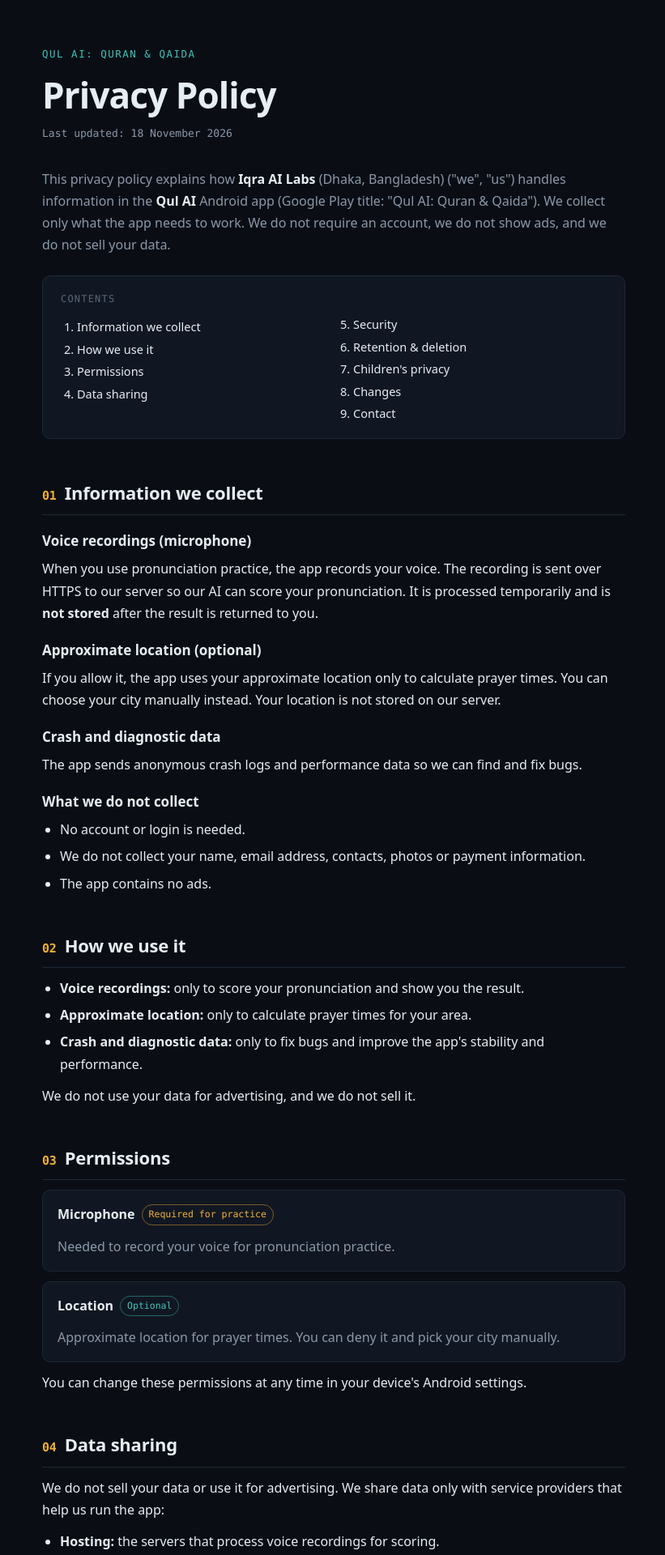
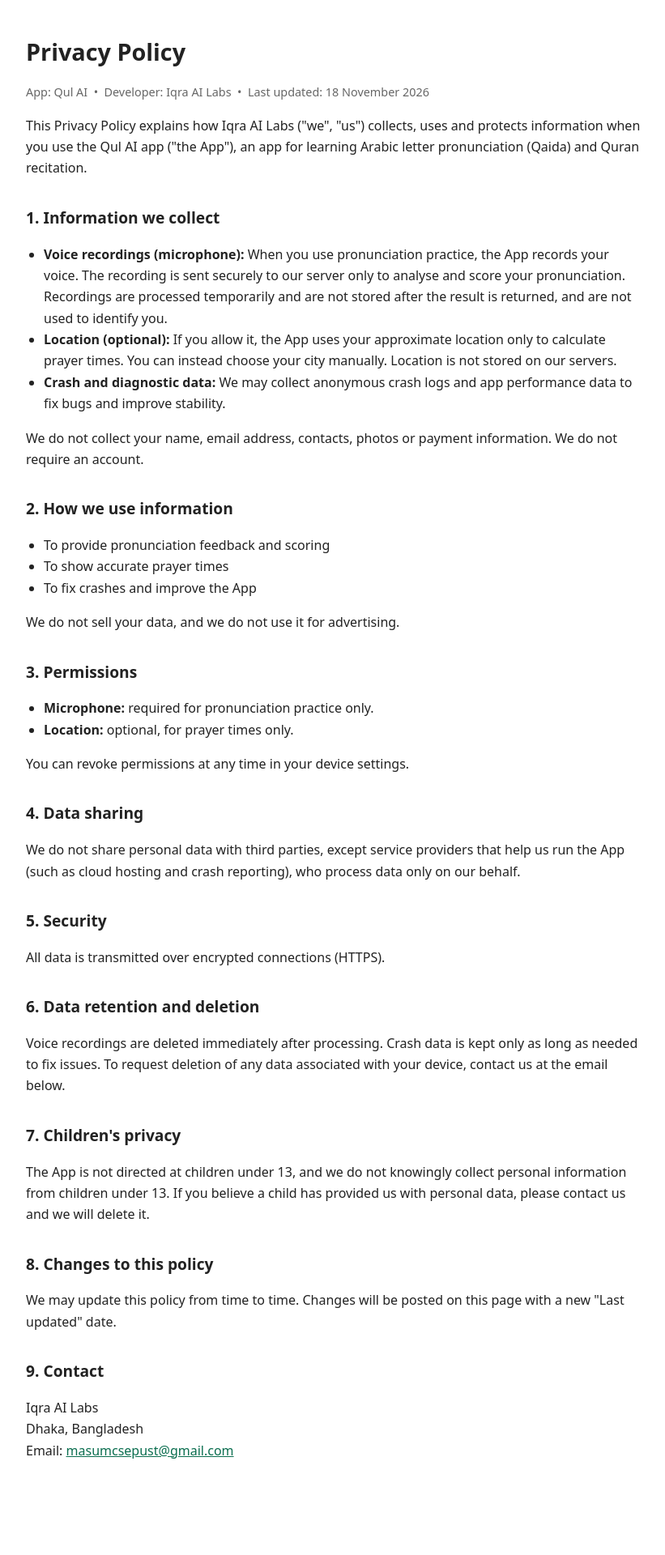
Before and after one commit to masumcsepust/masumcsepust.github.io, a Jekyll site: the page qul/privacy/index.html, which Jekyll copies as it is, in a window 1280 px wide. Shown: the top 1920 px of the page at 81% size, without its empty margins (228-1049 px from the left). Built offline with Jekyll 4.4.1, drawn with Linux system fonts in a browser that asks for light colours; after the commit the page ends 1844 px from its top, so only the background shows below that; some of the changed text lies outside the part shown.

Commit message:
Replace Qul AI privacy policy with simplified version
Co-Authored-By: Claude Opus 5.5 <noreply@anthropic.com>

```diff
--- a/qul/privacy/index.html
+++ b/qul/privacy/index.html
@@ -3,169 +3,65 @@
 <head>
 <meta charset="UTF-8">
 <meta name="viewport" content="width=device-width, initial-scale=1.0">
-<title>Qul AI Privacy Policy</title>
-<meta name="description" content="Privacy policy for Qul AI: Quran &amp; Qaida, an Android app by Iqra AI Labs.">
-<link rel="canonical" href="https://masumcsepust.github.io/qul/privacy/">
+<title>Privacy Policy – Qul AI</title>
 <style>
-  :root{
-    --void:#0a0e14;
-    --panel:#111722;
-    --line:#1d2735;
-    --ink:#e6edf3;
-    --muted:#8b98a9;
-    --dim:#5a6678;
-    --amber:#f2b134;
-    --teal:#39c5bb;
-    --mono:ui-monospace,SFMono-Regular,Menlo,Consolas,"Liberation Mono",monospace;
-    --body:system-ui,-apple-system,"Segoe UI",Roboto,"Helvetica Neue",Arial,sans-serif;
-  }
-  *{margin:0;padding:0;box-sizing:border-box}
-  html{-webkit-text-size-adjust:100%}
-  body{background:var(--void);color:var(--ink);font-family:var(--body);line-height:1.7;-webkit-font-smoothing:antialiased;font-size:16px}
-  ::selection{background:var(--amber);color:var(--void)}
-  a{color:var(--teal);text-decoration:underline;text-underline-offset:3px}
-  a:hover{color:var(--amber)}
-  :focus-visible{outline:2px solid var(--teal);outline-offset:3px;border-radius:4px}
-  .wrap{max-width:760px;margin:0 auto;padding:56px 20px 72px}
-  .eyebrow{font-family:var(--mono);font-size:12.5px;color:var(--teal);letter-spacing:.12em;text-transform:uppercase;margin-bottom:16px}
-  h1{font-size:clamp(30px,6vw,44px);line-height:1.1;font-weight:700;letter-spacing:-.02em;margin-bottom:12px}
-  .meta{font-family:var(--mono);font-size:13px;color:var(--muted);margin-bottom:32px}
-  .intro{color:var(--muted);margin-bottom:24px}
-  .intro b{color:var(--ink)}
-  nav.toc{background:var(--panel);border:1px solid var(--line);border-radius:10px;padding:18px 22px;margin-bottom:40px}
-  nav.toc p{font-family:var(--mono);font-size:12px;color:var(--dim);text-transform:uppercase;letter-spacing:.1em;margin-bottom:8px}
-  nav.toc ol{padding-left:20px;columns:2;column-gap:28px}
-  nav.toc li{font-size:14.5px;margin:3px 0;break-inside:avoid}
-  nav.toc a{color:var(--ink);text-decoration:none}
-  nav.toc a:hover{color:var(--amber)}
-  section{padding-top:8px;margin-bottom:36px;scroll-margin-top:16px}
-  h2{font-size:22px;font-weight:650;letter-spacing:-.01em;margin-bottom:12px;padding-bottom:8px;border-bottom:1px solid var(--line)}
-  h2 .n{font-family:var(--mono);color:var(--amber);font-size:15px;margin-right:10px}
-  h3{font-size:17px;font-weight:600;margin:18px 0 6px}
-  p{margin-bottom:12px}
-  ul{padding-left:22px;margin-bottom:12px}
-  li{margin:6px 0}
-  .muted{color:var(--muted)}
-  .card{background:var(--panel);border:1px solid var(--line);border-radius:10px;padding:16px 18px;margin:12px 0}
-  .tag{display:inline-block;font-family:var(--mono);font-size:11.5px;padding:2px 8px;border-radius:999px;border:1px solid var(--line);margin-left:8px;vertical-align:2px}
-  .tag.req{color:var(--amber);border-color:rgba(242,177,52,.45)}
-  .tag.opt{color:var(--teal);border-color:rgba(57,197,187,.45)}
-  footer{border-top:1px solid var(--line);margin-top:48px;padding-top:20px;font-family:var(--mono);font-size:12.5px;color:var(--dim)}
-  @media (max-width:560px){
-    .wrap{padding:36px 16px 56px}
-    nav.toc ol{columns:1}
-    h2{font-size:20px}
-  }
+  body { font-family: system-ui, -apple-system, "Segoe UI", Roboto, sans-serif; max-width: 760px; margin: 40px auto; padding: 0 20px; line-height: 1.65; color: #222; }
+  h1 { font-size: 1.8rem; margin-bottom: 4px; }
+  h2 { font-size: 1.2rem; margin-top: 32px; }
+  .meta { color: #666; font-size: 0.9rem; }
+  ul { padding-left: 22px; }
+  a { color: #0b6e4f; }
 </style>
 </head>
 <body>
-<main class="wrap">
-  <p class="eyebrow">Qul AI: Quran &amp; Qaida</p>
-  <h1>Privacy Policy</h1>
-  <p class="meta">Last updated: 18 November 2026</p>
 
-  <p class="intro">This privacy policy explains how <b>Iqra AI Labs</b> (Dhaka, Bangladesh) ("we", "us") handles information in the <b>Qul AI</b> Android app (Google Play title: "Qul AI: Quran &amp; Qaida"). We collect only what the app needs to work. We do not require an account, we do not show ads, and we do not sell your data.</p>
+<h1>Privacy Policy</h1>
+<p class="meta">App: Qul AI &nbsp;•&nbsp; Developer: Iqra AI Labs &nbsp;•&nbsp; Last updated: 18 November 2026</p>
 
-  <nav class="toc" aria-label="Contents">
-    <p>Contents</p>
-    <ol>
-      <li><a href="#collect">Information we collect</a></li>
-      <li><a href="#use">How we use it</a></li>
-      <li><a href="#permissions">Permissions</a></li>
-      <li><a href="#sharing">Data sharing</a></li>
-      <li><a href="#security">Security</a></li>
-      <li><a href="#retention">Retention &amp; deletion</a></li>
-      <li><a href="#children">Children's privacy</a></li>
-      <li><a href="#changes">Changes</a></li>
-      <li><a href="#contact">Contact</a></li>
-    </ol>
-  </nav>
+<p>This Privacy Policy explains how Iqra AI Labs ("we", "us") collects, uses and protects information when you use the Qul AI app ("the App"), an app for learning Arabic letter pronunciation (Qaida) and Quran recitation.</p>
 
-  <section id="collect">
-    <h2><span class="n">01</span>Information we collect</h2>
-    <h3>Voice recordings (microphone)</h3>
-    <p>When you use pronunciation practice, the app records your voice. The recording is sent over HTTPS to our server so our AI can score your pronunciation. It is processed temporarily and is <b>not stored</b> after the result is returned to you.</p>
-    <h3>Approximate location (optional)</h3>
-    <p>If you allow it, the app uses your approximate location only to calculate prayer times. You can choose your city manually instead. Your location is not stored on our server.</p>
-    <h3>Crash and diagnostic data</h3>
-    <p>The app sends anonymous crash logs and performance data so we can find and fix bugs.</p>
-    <h3>What we do not collect</h3>
-    <ul>
-      <li>No account or login is needed.</li>
-      <li>We do not collect your name, email address, contacts, photos or payment information.</li>
-      <li>The app contains no ads.</li>
-    </ul>
-  </section>
+<h2>1. Information we collect</h2>
+<ul>
+  <li><strong>Voice recordings (microphone):</strong> When you use pronunciation practice, the App records your voice. The recording is sent securely to our server only to analyse and score your pronunciation. Recordings are processed temporarily and are not stored after the result is returned, and are not used to identify you.</li>
+  <li><strong>Location (optional):</strong> If you allow it, the App uses your approximate location only to calculate prayer times. You can instead choose your city manually. Location is not stored on our servers.</li>
+  <li><strong>Crash and diagnostic data:</strong> We may collect anonymous crash logs and app performance data to fix bugs and improve stability.</li>
+</ul>
+<p>We do not collect your name, email address, contacts, photos or payment information. We do not require an account.</p>
 
-  <section id="use">
-    <h2><span class="n">02</span>How we use it</h2>
-    <ul>
-      <li><b>Voice recordings:</b> only to score your pronunciation and show you the result.</li>
-      <li><b>Approximate location:</b> only to calculate prayer times for your area.</li>
-      <li><b>Crash and diagnostic data:</b> only to fix bugs and improve the app's stability and performance.</li>
-    </ul>
-    <p>We do not use your data for advertising, and we do not sell it.</p>
-  </section>
+<h2>2. How we use information</h2>
+<ul>
+  <li>To provide pronunciation feedback and scoring</li>
+  <li>To show accurate prayer times</li>
+  <li>To fix crashes and improve the App</li>
+</ul>
+<p>We do not sell your data, and we do not use it for advertising.</p>
 
-  <section id="permissions">
-    <h2><span class="n">03</span>Permissions</h2>
-    <div class="card">
-      <p><b>Microphone</b><span class="tag req">Required for practice</span></p>
-      <p class="muted" style="margin-bottom:0">Needed to record your voice for pronunciation practice.</p>
-    </div>
-    <div class="card">
-      <p><b>Location</b><span class="tag opt">Optional</span></p>
-      <p class="muted" style="margin-bottom:0">Approximate location for prayer times. You can deny it and pick your city manually.</p>
-    </div>
-    <p>You can change these permissions at any time in your device's Android settings.</p>
-  </section>
+<h2>3. Permissions</h2>
+<ul>
+  <li><strong>Microphone:</strong> required for pronunciation practice only.</li>
+  <li><strong>Location:</strong> optional, for prayer times only.</li>
+</ul>
+<p>You can revoke permissions at any time in your device settings.</p>
 
-  <section id="sharing">
-    <h2><span class="n">04</span>Data sharing</h2>
-    <p>We do not sell your data or use it for advertising. We share data only with service providers that help us run the app:</p>
-    <ul>
-      <li><b>Hosting:</b> the servers that process voice recordings for scoring.</li>
-      <li><b>Crash reporting:</b> the service that receives anonymous crash and performance data.</li>
-    </ul>
-    <p>These providers may use the data only to provide their services to us.</p>
-  </section>
+<h2>4. Data sharing</h2>
+<p>We do not share personal data with third parties, except service providers that help us run the App (such as cloud hosting and crash reporting), who process data only on our behalf.</p>
 
-  <section id="security">
-    <h2><span class="n">05</span>Security</h2>
-    <p>All data sent between the app and our servers is encrypted in transit using HTTPS.</p>
-  </section>
+<h2>5. Security</h2>
+<p>All data is transmitted over encrypted connections (HTTPS).</p>
 
-  <section id="retention">
-    <h2><span class="n">06</span>Retention &amp; deletion</h2>
-    <ul>
-      <li><b>Voice recordings</b> are not stored after your pronunciation result is returned.</li>
-      <li><b>Location</b> is not stored on our server.</li>
-      <li><b>Crash and diagnostic data</b> is anonymous and kept only as long as needed to fix bugs.</li>
-    </ul>
-    <p>You can ask us to delete any data related to you by emailing <a href="mailto:masumcsepust@gmail.com">masumcsepust@gmail.com</a>.</p>
-  </section>
+<h2>6. Data retention and deletion</h2>
+<p>Voice recordings are deleted immediately after processing. Crash data is kept only as long as needed to fix issues. To request deletion of any data associated with your device, contact us at the email below.</p>
 
-  <section id="children">
-    <h2><span class="n">07</span>Children's privacy</h2>
-    <p>Qul AI is not directed at children under 13. We do not knowingly collect personal information from children under 13. If you believe a child under 13 has given us personal information, contact us and we will delete it.</p>
-  </section>
+<h2>7. Children's privacy</h2>
+<p>The App is not directed at children under 13, and we do not knowingly collect personal information from children under 13. If you believe a child has provided us with personal data, please contact us and we will delete it.</p>
 
-  <section id="changes">
-    <h2><span class="n">08</span>Changes</h2>
-    <p>We may update this policy from time to time. When we do, we will post the new version on this page and change the "Last updated" date at the top.</p>
-  </section>
+<h2>8. Changes to this policy</h2>
+<p>We may update this policy from time to time. Changes will be posted on this page with a new "Last updated" date.</p>
 
-  <section id="contact">
-    <h2><span class="n">09</span>Contact</h2>
-    <p>If you have questions about this policy or want your data deleted, contact us:</p>
-    <div class="card">
-      <p style="margin-bottom:4px"><b>Iqra AI Labs</b></p>
-      <p class="muted" style="margin-bottom:4px">Dhaka, Bangladesh</p>
-      <p style="margin-bottom:0"><a href="mailto:masumcsepust@gmail.com">masumcsepust@gmail.com</a></p>
-    </div>
-  </section>
+<h2>9. Contact</h2>
+<p>Iqra AI Labs<br>
+Dhaka, Bangladesh<br>
+Email: <a href="mailto:masumcsepust@gmail.com">masumcsepust@gmail.com</a></p>
 
-  <footer>&copy; 2026 Iqra AI Labs &middot; Qul AI: Quran &amp; Qaida</footer>
-</main>
 </body>
 </html>
```
